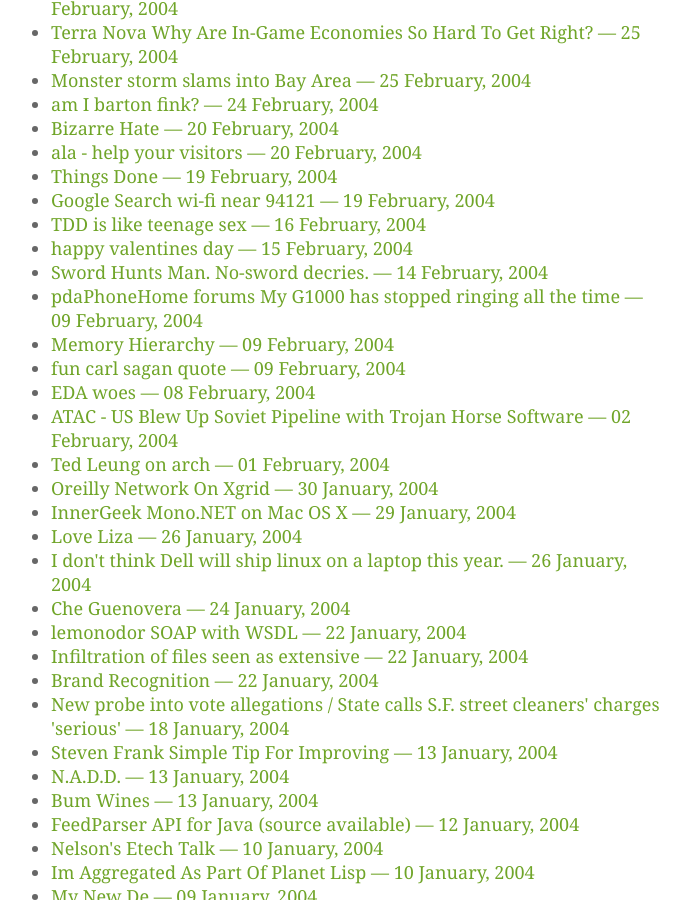
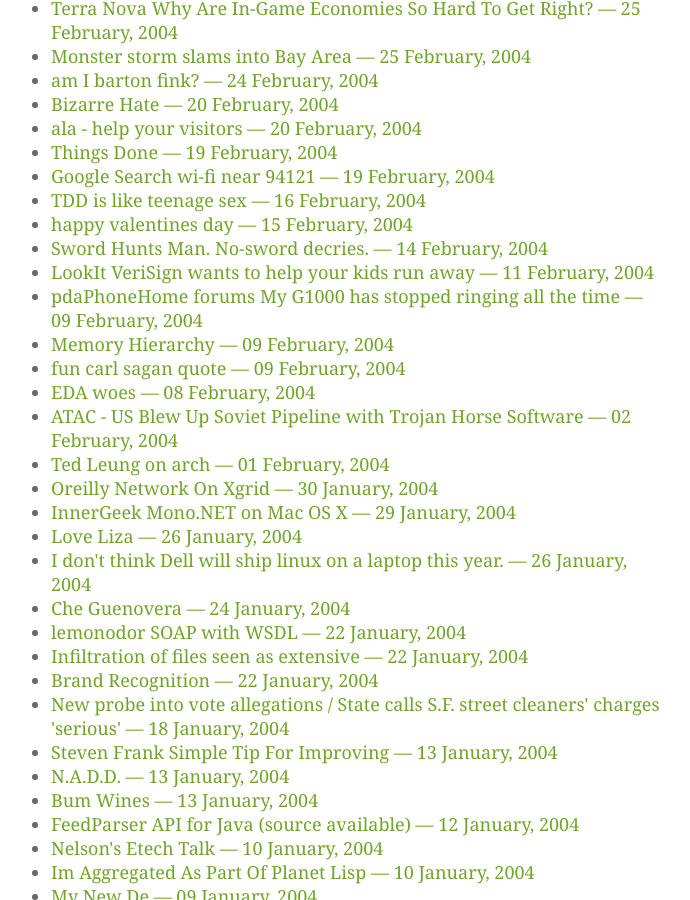
Before and after one commit to stevej/saladwithsteve, a Jekyll site: the page built from archives.html, in a window 1280 px wide and 900 px high, scrolled down 9020 px. Shown: the whole window, without its empty margins (179-869 px from the left). Built offline with Jekyll 4.4.1, drawn with Linux system fonts in a browser that asks for light colours.

Commit message:
more cleanup

```diff
--- a/_posts/2004-2-11-lookit-verisign-wants-to-help-your.html
+++ b/_posts/2004-2-11-lookit-verisign-wants-to-help-your.html
@@ -1,5 +1,5 @@
 ---
 layout: post
-title: LookIt VeriSign wants to help your kids: run away
+title: LookIt VeriSign wants to help your kids run away
 ---
 <a href="http://lookit.proper.com/archives/000193.html">"What a great way to teach kids the reality of how botched up the PKI is, often due to VeriSign."</a>
```
